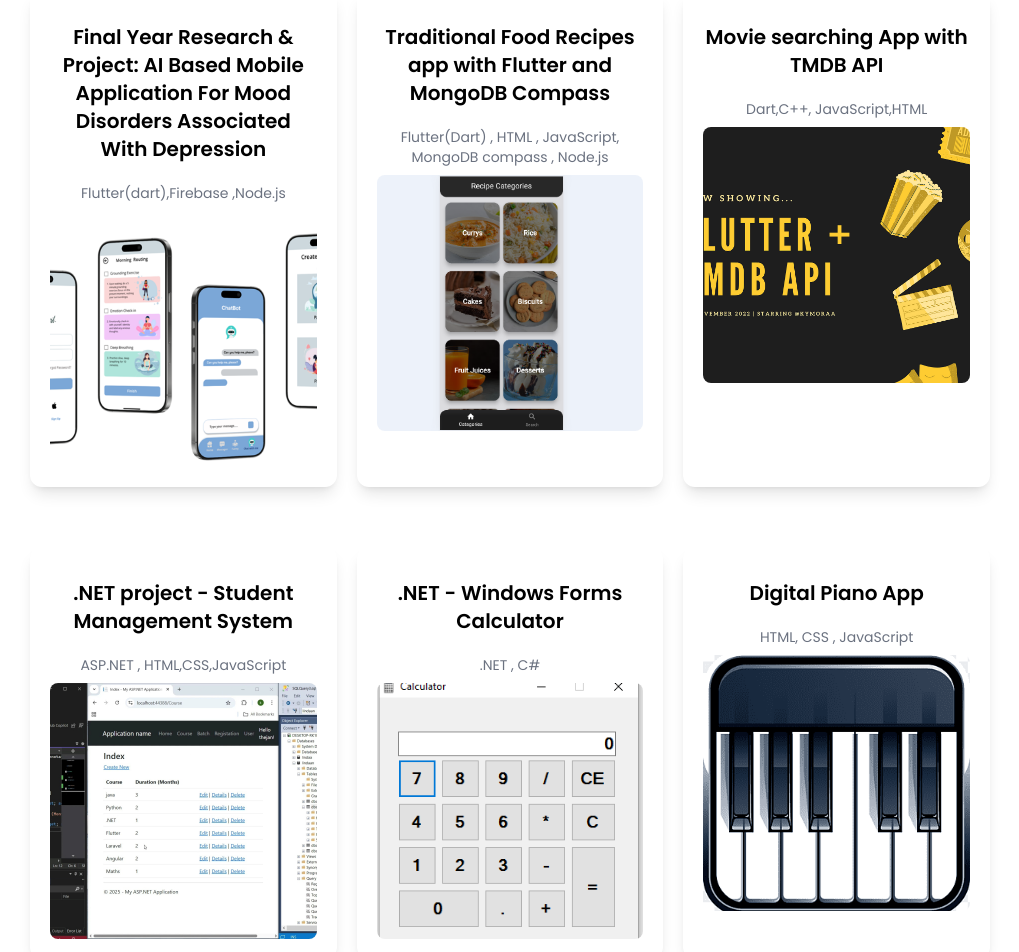
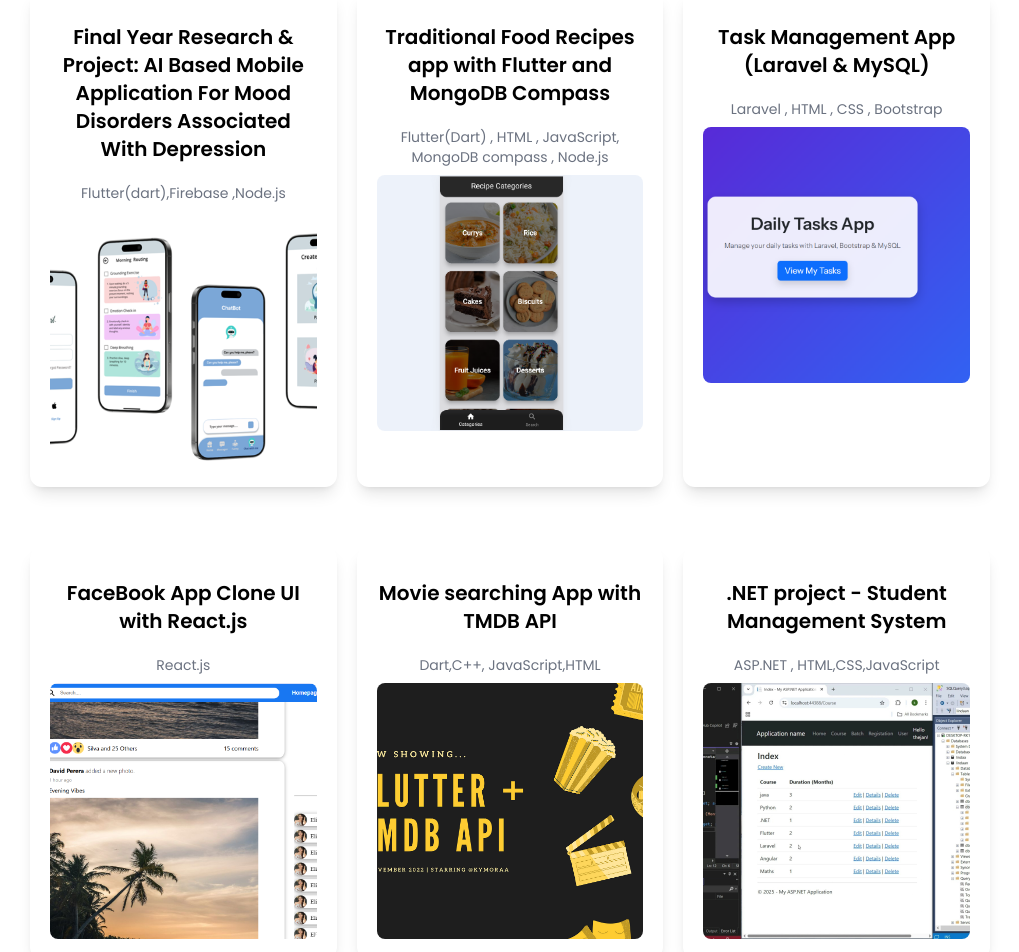
Before and after one commit to Kavishathejan/Kavisha-s-portfolio, a Next.js app: page / in a window 1280 px wide. Shown: the part 1480-2432 px from the top of the page, without its empty margins (130-1149 px from the left). Built offline with nearby package versions, Linux system fonts and the light colour scheme.

Commit message:
Newest projects

```diff
--- a/pages/index.tsx
+++ b/pages/index.tsx
@@ -27,6 +27,8 @@
 import ech from "../public/ech.png"
 import events from "../public/events.png"
 import student from "../public/student.jpg"
+import task from "../public/task.png"
+import fbclone from "../public/fbclone.png"
 // hooks
 import { useState } from "react";
 
@@ -264,6 +266,54 @@
 
 
             {/* Project 3 */}
+            <div className="text-center shadow-lg p-5 rounded-xl my-5 dark:bg-gradient-to-b from-gray-900">
+              <h3 className="text-lg py-3 font-semibold dark:text-white md:text-xl">
+                Task Management App (Laravel & MySQL)
+              </h3>
+              <h4 className="text-gray-500 text-xs py-2 font-medium dark:text-white md:text-sm">
+                Laravel , HTML , CSS , Bootstrap
+              </h4>
+              <a
+                href="https://github.com/Kavishathejan/Movie_Searching_app_Flutter.git"
+                target="_blank"
+                rel="noopener noreferrer"
+              >
+                <div className="w-full h-48 relative mx-auto md:h-64">
+                  <Image
+                    src={task}
+                    alt="Movie searching App with TMDB API"
+                    className="rounded-lg object-cover"
+                    layout="fill"
+                  />
+                </div>
+              </a>
+            </div>
+
+            <div className="text-center shadow-lg p-5 rounded-xl my-5 dark:bg-gradient-to-b from-gray-900">
+              <h3 className="text-lg py-3 font-semibold dark:text-white md:text-xl">
+                FaceBook App Clone UI with React.js
+              </h3>
+              <h4 className="text-gray-500 text-xs py-2 font-medium dark:text-white md:text-sm">
+                React.js
+              </h4>
+              <a
+                href="https://github.com/Kavishathejan/Movie_Searching_app_Flutter.git"
+                target="_blank"
+                rel="noopener noreferrer"
+              >
+                <div className="w-full h-48 relative mx-auto md:h-64">
+                  <Image
+                    src={fbclone}
+                    alt="Movie searching App with TMDB API"
+                    className="rounded-lg object-cover"
+                    layout="fill"
+                  />
+                </div>
+              </a>
+            </div>
+
+
+
              <div className="text-center shadow-lg p-5 rounded-xl my-5 dark:bg-gradient-to-b from-gray-900">
               <h3 className="text-lg py-3 font-semibold dark:text-white md:text-xl">
                 Movie searching App with TMDB API
```
Also changed, not shown: public/fbclone.png (added), public/task.png (added).
